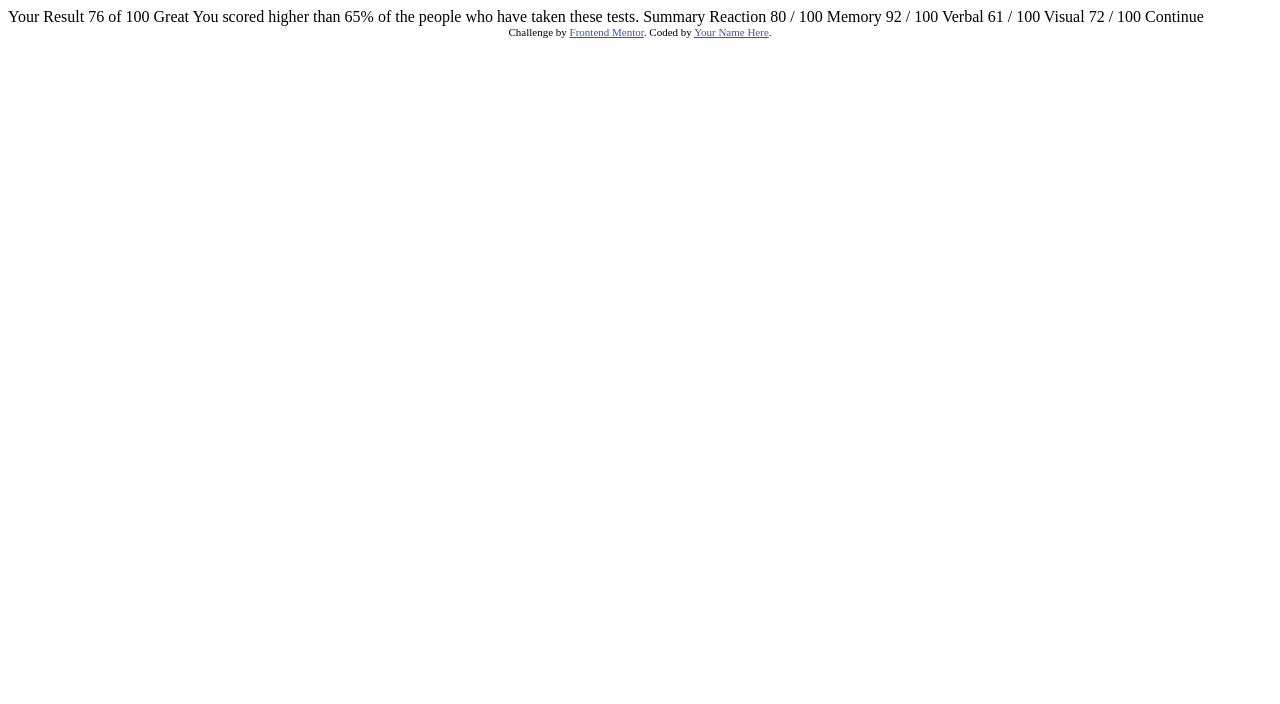
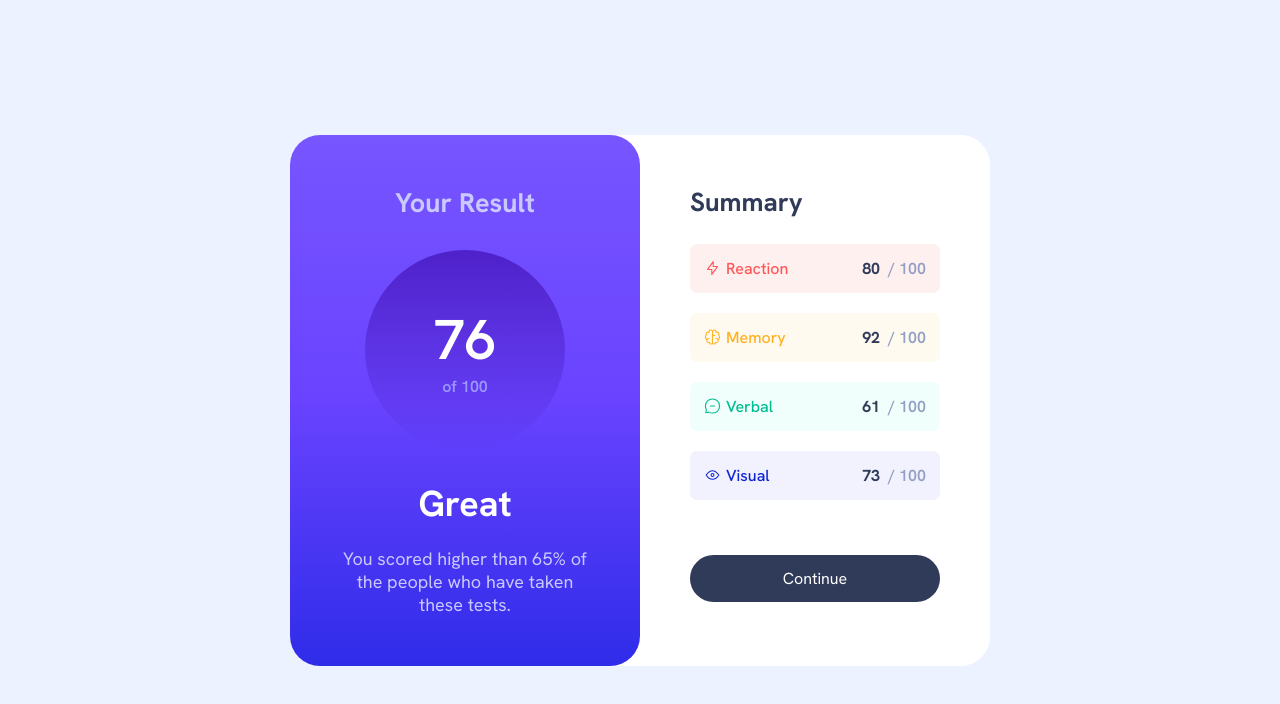
Before and after one commit to vanjamilicevic/ResultsSummaryComponent, a plain HTML site: page index.html in a window 1280 px wide. Drawn offline with Linux system fonts and the light colour scheme.

Commit message:
Finished project

```diff
--- a/index.html
+++ b/index.html
@@ -5,43 +5,89 @@
   <meta name="viewport" content="width=device-width, initial-scale=1.0"> <!-- displays site properly based on user's device -->
 
   <link rel="icon" type="image/png" sizes="32x32" href="./assets/images/favicon-32x32.png">
-
-  <title>Frontend Mentor | Results summary component</title>
-
-  <!-- Feel free to remove these styles or customise in your own stylesheet 👍 -->
-  <style>
-    .attribution { font-size: 11px; text-align: center; }
-    .attribution a { color: hsl(228, 45%, 44%); }
-  </style>
+  <link rel="stylesheet" href="style.css">
+  <title>Results summary component</title>
 </head>
 <body>
+  <main class="main-container flex-item">
+     <section class="result-section">
+      <h2 class="result-title">
+        Your Result
+      </h2>
+      <div class="circle-wrapper">
+        <div class="circle">
+          <p class="circle-number">
+            76
+          </p>
+          <span class="circle-description">of 100</span>
+        </div>
+      </div>
+      <h2 class="great">
+        Great
+      </h2>
+        <p class="description">
+          You scored higher than 65% of the people who have taken these tests.
+        </p>
+     </section>
+     <section class="summary-section flex-item">
+      <h2 class="summary-title">
+        Summary
+      </h2>
 
-  Your Result
-  76
-  of 100
+      <div class="reaction-container">
+        <div class="icon-and-text">
+          <svg xmlns="http://www.w3.org/2000/svg" width="20" height="20" fill="none" viewBox="0 0 20 20">
+            <path stroke="#F55" stroke-linecap="round" stroke-linejoin="round" stroke-width="1.25" d="M10.833 8.333V2.5l-6.666 9.167h5V17.5l6.666-9.167h-5Z"/>
+          </svg>
+          <p class="summary-option reaction">Reaction</p>
+        </div>
+        <div class="proportion-wrapper">
+          <p class="proportion"><span class="number">80</span> / 100</p>
+        </div>
+      </div>
 
-  Great
-  You scored higher than 65% of the people who have taken these tests.
+      <div class="memory-container">
+        <div class="icon-and-text">
+          <svg xmlns="http://www.w3.org/2000/svg" width="20" height="20" fill="none" viewBox="0 0 20 20">
+            <path stroke="#FFB21E" stroke-linecap="round" stroke-linejoin="round" stroke-width="1.25" d="M5.833 11.667a2.5 2.5 0 1 0 .834 4.858"/><path stroke="#FFB21E" stroke-linecap="round" stroke-linejoin="round" stroke-width="1.25" d="M3.553 13.004a3.333 3.333 0 0 1-.728-5.53m.025-.067a2.083 2.083 0 0 1 2.983-2.824m.199.054A2.083 2.083 0 1 1 10 3.75v12.917a1.667 1.667 0 0 1-3.333 0M10 5.833a2.5 2.5 0 0 0 2.5 2.5m1.667 3.334a2.5 2.5 0 1 1-.834 4.858"/><path stroke="#FFB21E" stroke-linecap="round" stroke-linejoin="round" stroke-width="1.25" d="M16.447 13.004a3.334 3.334 0 0 0 .728-5.53m-.025-.067a2.083 2.083 0 0 0-2.983-2.824M10 3.75a2.085 2.085 0 0 1 2.538-2.033 2.084 2.084 0 0 1 1.43 2.92m-.635 12.03a1.667 1.667 0 0 1-3.333 0"/>
+          </svg>
+          <p class="summary-option memory">Memory</p>
+        </div>
+        <div class="proportion-wrapper">
+          <p class="proportion"><span class="number">92</span> / 100</p>
+        </div>
 
-  Summary
+      </div>
 
-  Reaction
-  80 / 100
+      <div class="verbal-container">
+        <div class="icon-and-text">
+          <svg xmlns="http://www.w3.org/2000/svg" width="20" height="20" fill="none" viewBox="0 0 20 20">
+            <path stroke="#00BB8F" stroke-linecap="round" stroke-linejoin="round" stroke-width="1.25" d="M7.5 10h5M10 18.333A8.333 8.333 0 1 0 1.667 10c0 1.518.406 2.942 1.115 4.167l-.699 3.75 3.75-.699A8.295 8.295 0 0 0 10 18.333Z"/>
+          </svg>
+          <p class="summary-option verbal">Verbal</p>
+        </div>
+        <div class="proportion-wrapper">
+          <p class="proportion"><span class="number">61</span> / 100</p>
+        </div>
 
-  Memory
-  92 / 100
+      </div>
 
-  Verbal
-  61 / 100
+      <div class="visual-container">
+        <div class="icon-and-text">
+          <svg xmlns="http://www.w3.org/2000/svg" width="20" height="20" fill="none" viewBox="0 0 20 20">
+            <path stroke="#1125D6" stroke-linecap="round" stroke-linejoin="round" stroke-width="1.25" d="M10 11.667a1.667 1.667 0 1 0 0-3.334 1.667 1.667 0 0 0 0 3.334Z"/><path stroke="#1125D6" stroke-linecap="round" stroke-linejoin="round" stroke-width="1.25" d="M17.5 10c-1.574 2.492-4.402 5-7.5 5s-5.926-2.508-7.5-5C4.416 7.632 6.66 5 10 5s5.584 2.632 7.5 5Z"/>
+          </svg>
+          <p class="summary-option visual">Visual</p>
+        </div>
+        <div class="proportion-wrapper">
+          <p class="proportion"><span class="number">73</span> / 100</p>
+        </div>
+      </div>
 
-  Visual
-  72 / 100
-
-  Continue
-
-  <div class="attribution">
-    Challenge by <a href="https://www.frontendmentor.io?ref=challenge" target="_blank">Frontend Mentor</a>.
-    Coded by <a href="#">Your Name Here</a>.
-  </div>
+      <div class="button">
+        Continue
+      </div>
+     </section>
+  </main>
 </body>
 </html>
--- /dev/null
+++ b/style.css
@@ -0,0 +1,211 @@
+@import url("https://fonts.googleapis.com/css2?family=Hanken Grotesk:ital,wght@0,100;0,200;0,300;0,400;0,500;0,600;0,700;0,800;0,900;1,100;1,200;1,300;1,400;1,500;1,600;1,700;1,800;1,900&family=Roboto:ital,wght@0,100;0,300;0,400;0,500;0,700;0,900;1,100;1,300;1,400;1,500;1,700;1,900&display=swap");
+
+* {
+    box-sizing: border-box;
+    margin: 0;
+}
+
+body {
+    background-color: #ECF2FF;
+    font-family: "Hanken Grotesk";
+    display: flex;
+    flex-direction: column;
+    align-items: center;
+    justify-content: center;
+    height: 100vh;
+    overflow: hidden;
+}
+
+.main-container {
+    width: 700px;
+    display: flex;
+    background-color: white;
+    border-radius: 30px;
+}
+
+.result-section {
+    text-align: center;
+    width: 50%;
+    background: linear-gradient(#7755FF, #6943FF, #2F2CE9);
+    color: #CAC9FF;
+    border-radius: 30px;
+    font-size: 18px;
+    padding: 50px;
+
+}
+
+.result-title {
+    margin-bottom: 30px;
+}
+
+.circle {
+    display: flex;
+    flex-direction: column;
+    align-items: center;
+    justify-content: center;
+    background: linear-gradient(hsla(256, 72%, 46%, 1),hsla(241, 72%, 46%, 0));
+    width: 200px;
+    height: 200px;
+    margin: auto;
+    border-radius: 50%;
+    color: white;
+    margin-bottom: 30px;
+}
+
+.description-wrapper {
+    width: 100%;
+}
+
+.circle-number {
+    font-size: 56px;
+    font-weight: 600;
+    margin: 0;
+}
+
+.circle-description {
+    font-size: 16px;
+    font-weight: 600;
+    color: hsl(241, 100%, 80%);
+}
+
+.great {
+    color: white;
+    font-size: 36px;
+    margin-bottom: 20px;
+}
+
+.summary-section {
+    background-color: white;
+    width: 50%;
+    border-radius: 30px;
+    padding: 50px;
+}
+
+.summary-title {
+    color: #303B59;
+    font-size: 26px;
+    font-weight: 700;
+    margin-bottom: 25px;
+}
+
+.summary-option {
+    margin-left: 5px;
+    font-weight: 500;
+}
+
+.reaction-container,
+.memory-container,
+.verbal-container,
+.visual-container {
+    background-color: hsl(0, 100%, 97%);
+    border-radius: 7px;
+    display: flex;
+    justify-content: space-between;
+    align-items: center;
+    padding: 14px;
+}
+
+.reaction-container {
+    background-color: hsl(0, 100%, 97%);
+    margin-bottom: 20px;
+}
+
+.memory-container {
+    background-color: hsl(39, 100%, 97%);
+    margin-bottom: 20px;
+}
+
+.verbal-container {
+    background-color: hsl(166, 100%, 97%);
+    margin-bottom: 20px;
+}
+
+.visual-container {
+    background-color: hsl(234, 85%, 97%);
+    margin-bottom: 55px;
+}
+
+.icon-and-text {
+    display: flex;
+}
+
+svg {
+    width: 17px;
+    font-weight: 600;
+}
+
+.reaction {
+    color: hsl(0, 100%, 67%);
+}
+
+.memory {
+    color: hsl(39, 100%, 56%);
+}
+.verbal {
+    color: hsl(166, 100%, 37%);
+}
+
+.visual {
+    color: hsl(234, 85%, 45%);
+}
+
+.proportion {
+    color: hsl(224, 30%, 67%);
+    font-weight: 600;
+}
+
+.number {
+    color: #303B59;
+    font-weight: 700;
+    margin-right: 4px;
+}
+
+.button {
+    width: 100%;
+    text-align: center;
+    background-color: #303B59;
+    color: white;
+    padding: 13px;
+    border-radius: 30px;
+}
+
+.button:hover {
+    background: linear-gradient(#7755FF, #6943FF, #2F2CE9);
+    cursor: pointer;
+}
+
+/*-----------Media queries-----------*/
+
+@media only screen and (max-width: 702px) {
+    body {
+        height: fit-content;
+        overflow: scroll;
+    }
+
+    .main-container {
+        flex-direction: column;
+        width: 100%;
+    }
+
+    .result-section {
+        width: 100%;
+    }
+
+    .summary-section {
+        width: 100%;
+        padding-top: 20px;
+    }
+}
+
+@media only screen and (max-width: 940px) {
+    body {
+        height: fit-content;
+        overflow: scroll;
+    }
+}
+
+@media only screen and (max-width: 940px) and (min-height: 900px) {
+    body {
+        height: 100vh;
+    }
+}
```
Also changed, not shown: 2 other files.
